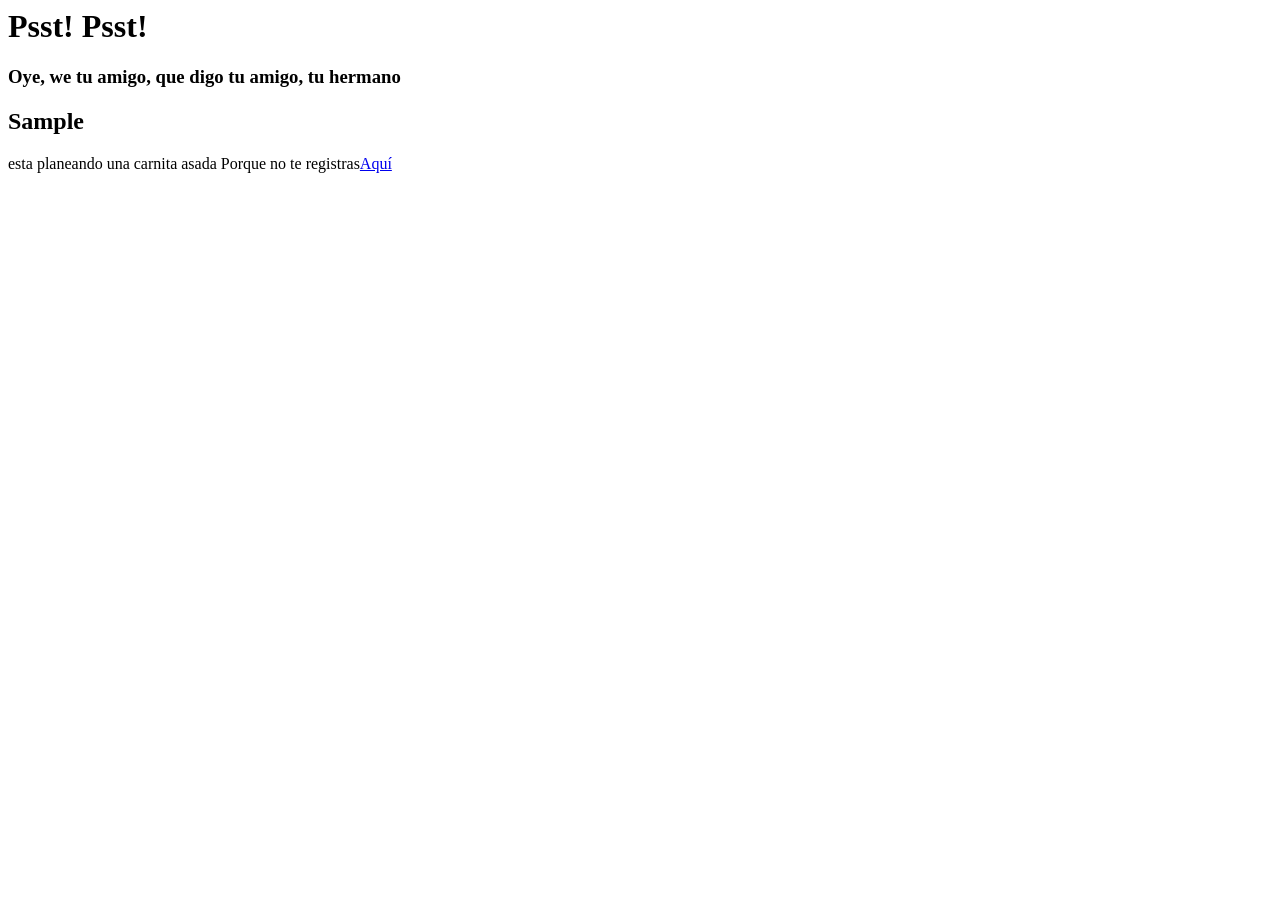
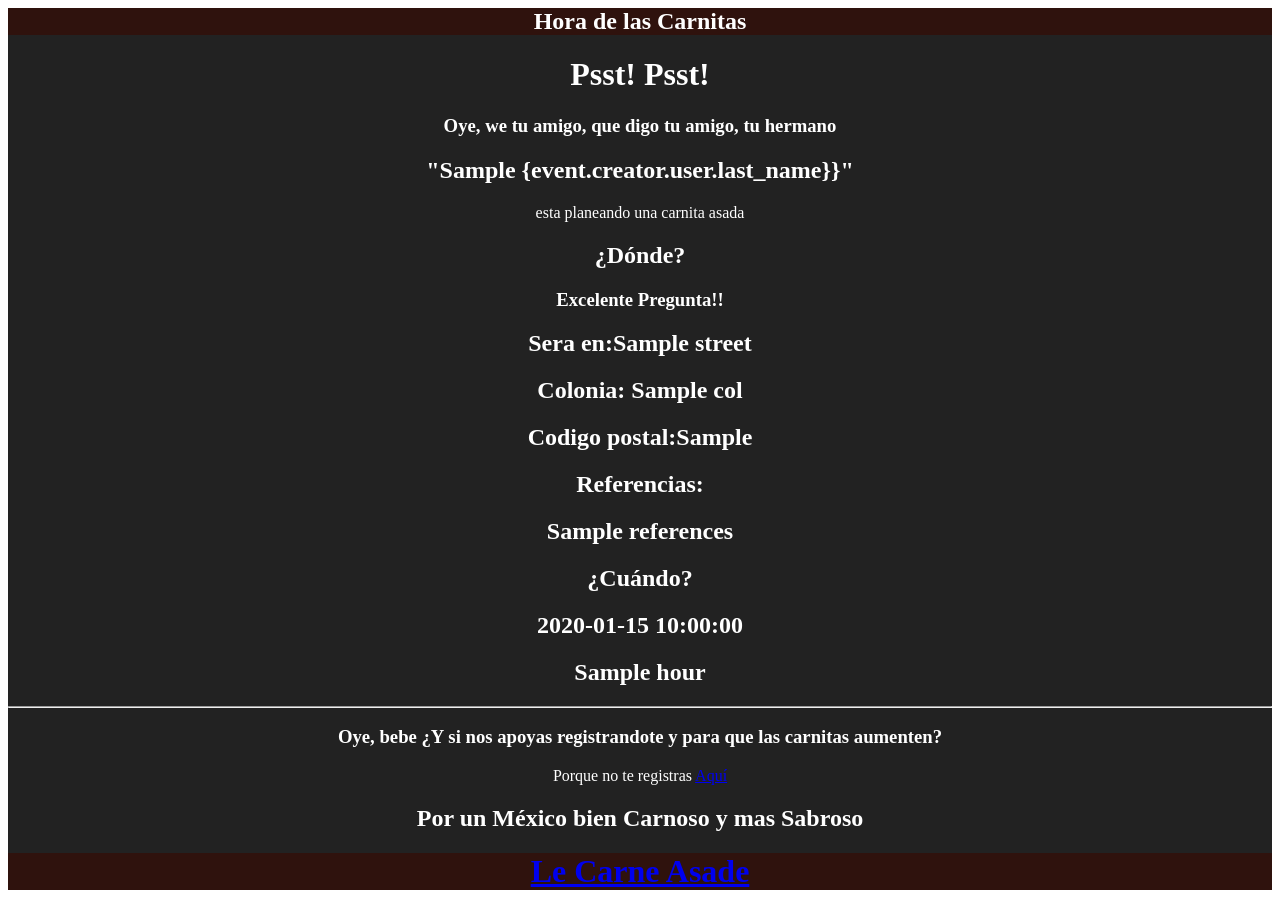
Before and after one commit to RoodrigoRoot/Proyecto-Bedu, a Python web app: template rest/prueba/Event/templates/email.html in a window 1280 px wide. Before the commit the page ends 173 px from the top, so only its background shows below. Run offline with Jinja, Linux system fonts and the light colour scheme; the template is opened without the code that fills it: most values are stand-ins (such as "Sample title", 1, 10 or a date in 2020).

Commit message:
Finished

```diff
--- a/rest/prueba/Event/api/serializers.py
+++ b/rest/prueba/Event/api/serializers.py
@@ -6,7 +6,7 @@
 
     class Meta:
         model = Event
-        fields = ("id","name_event","creator","email1","email2","email3","email4","email5","email6","email7","street","col","cp","references","date")
+        fields = ("id","name_event","creator","email1","email2","email3","email4","email5","email6","street","col","cp","references","date","hour")
 
     def create(self,validated_data):
         event = Event.objects.create(
@@ -18,8 +18,8 @@
             email4 = validated_data['email4'],
             email5 = validated_data['email5'],
             email6 = validated_data['email6'],
-            email7 = validated_data['email7'],
             street = validated_data['street'],
+            hour = validated_data['hour'],
             col = validated_data['col'],
             cp = validated_data['cp'],
             references = validated_data['references'],
@@ -32,7 +32,7 @@
             'Psst! Una carnita Asada Espera.',
             'Carnita Asada Creada',
             'leycourcino@gmail.com',
-            [event.email1,event.email2,event.email3,event.email4,event.email5,event.email6,event.email7],
+            [event.email1,event.email2,event.email3,event.email4,event.email5,event.email6],
             fail_silently=False,
             html_message=html_message
         )
--- a/rest/prueba/Event/models.py
+++ b/rest/prueba/Event/models.py
@@ -11,15 +11,15 @@
     email4 = models.EmailField(("Cuarto invitado"), max_length=254,blank=True)
     email5 = models.EmailField(("Quinto invitado"), max_length=254,blank=True)
     email6 = models.EmailField(("Sexto invitado"), max_length=254,blank=True)
-    email7 = models.EmailField(("Septimo invitado"), max_length=254,blank=True)
+
     street = models.CharField(("Calle"), max_length=50,blank=False)
     col = models.CharField(("Colonia"), max_length=50,blank=True,default="Sin nombre")
     cp = models.CharField(("C.P"), max_length=50,default="SN")
     references= models.TextField(("Referencias"))
     created = models.DateTimeField(auto_now=False, auto_now_add=True)
     modified = models.DateTimeField(auto_now=True, auto_now_add=False)
-    date = models.CharField(("Fecha Final"),default="00:00:0000T",max_length=12)
-
+    date = models.DateField(("Fecha Final"),default="00:00:0000T",max_length=12)
+    hour = models.TimeField(auto_now=False, auto_now_add=False)
     def __str__(self):
         return self.name_event
 
--- a/rest/prueba/Event/templates/email.html
+++ b/rest/prueba/Event/templates/email.html
@@ -5,8 +5,31 @@
         </title>
     </head>
     <body>
-        <h1>Psst! Psst!</h1>
-        <h3>Oye, we tu amigo, que digo tu amigo, tu hermano <h2>{{event.creator.user.first_name}} </h2>esta planeando una carnita asada</h3>
-        Porque no te registras<a href="http://localhost:8000/Registro">Aquí</a>
+        <div style="background-color: #222; color: white; text-align: center;">
+            <div style="background-color: #2F120D;">
+                <h2>Hora de las Carnitas</h2>
+            </div>
+            <h1>Psst! Psst!</h1>
+            <h3>Oye, we tu amigo, que digo tu amigo, tu hermano <h2>"{{event.creator.user.first_name}} {event.creator.user.last_name}}" </h2>esta planeando una carnita asada</h3>
+            <h2>¿Dónde?</h2>
+            <h3>Excelente Pregunta!!</h3>
+            <h2>Sera en:{{event.street}}</h2>
+            <h2>Colonia: {{event.col}}</h2>
+            <h2>Codigo postal:{{event.cp}}</h2>
+            <h2>Referencias:</h2>
+            <h2>{{event.references}}</h2>
+           <h2>¿Cuándo?</h2>
+           <h2>{{event.date}}</h2>
+           <h2>{{event.hour}}</h2>
+            <hr>
+            <h3>Oye, bebe ¿Y si nos apoyas registrandote y para que las carnitas aumenten?</h3>
+            Porque no te registras <a href="http://localhost:8000/Registro">Aquí</a>
+
+            <h2>Por un México bien Carnoso y mas Sabroso</h2>
+            <div style="background-color: #2F120D;">
+                    <h1><a href="http://locahost:3000">Le Carne Asade</a></h1>
+                </div>
+
+        </div>
     </body>
 </html>
--- a/rest/prueba/prueba/settings.py
+++ b/rest/prueba/prueba/settings.py
@@ -125,7 +125,7 @@
 # Internationalization
 # https://docs.djangoproject.com/en/2.2/topics/i18n/
 
-LANGUAGE_CODE = 'en-us'
+LANGUAGE_CODE = 'es'
 
 TIME_ZONE = 'UTC'
 
```
Also changed, not shown: rest/prueba/Event/migrations/0001_initial.py, rest/prueba/Profile/migrations/0001_initial.py, rest/prueba/db.sqlite3.
